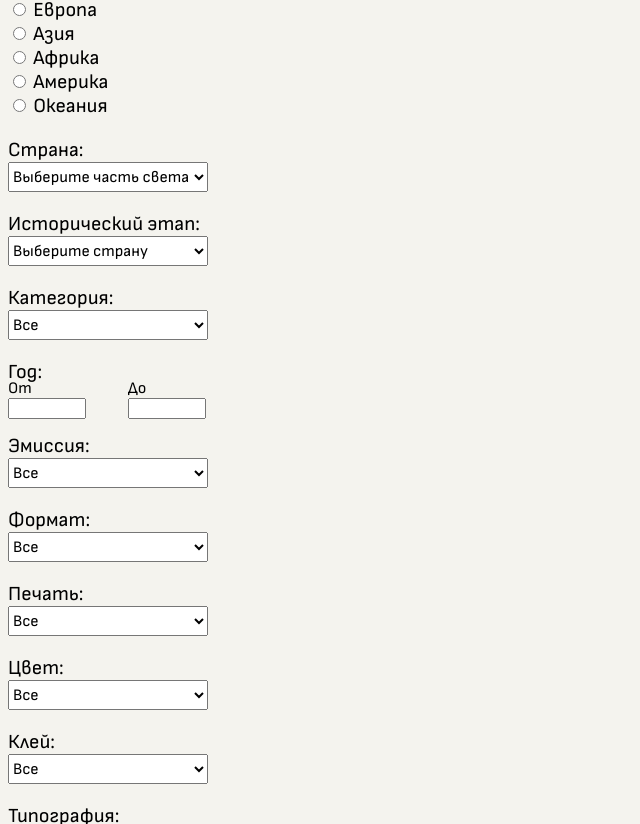
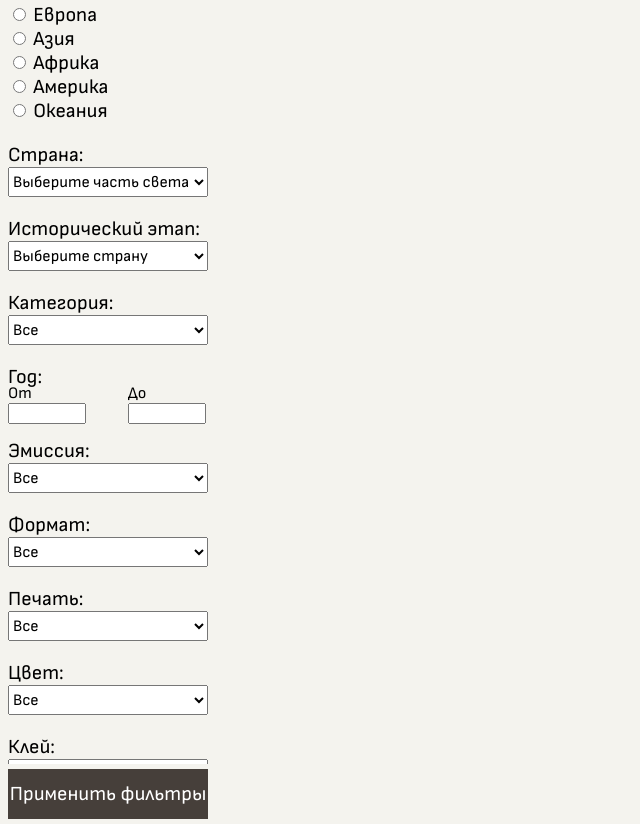
Before and after one commit to fridalif/collectioner_site, a Next.js app in the folder frontend/: page /catalog in a window 1280 px wide. Shown: the part 144-968 px from the top of the page, without its empty margins (0-640 px from the left). Built offline with nearby package versions, Linux system fonts and the light colour scheme; no server answers.

Commit message:
created commit filters button

```diff
--- a/frontend/src/components/Catalog/Catalog.jsx
+++ b/frontend/src/components/Catalog/Catalog.jsx
@@ -17,6 +17,7 @@ export function Catalog(){
     return(
         <div className={styles.catalogContainer}>
             <div className={styles.catalogSideBar}>
+                <div className={styles.catalogFilters}>
                     <div className={styles.catalogSideBarFilterBlock}>
                         Часть света:<br />
                         <form>
@@ -97,6 +98,10 @@ export function Catalog(){
                         </select>
                     </div>
                 </div>
+                <div className={styles.catalogCommitFilters}>
+                    Применить фильтры
+                </div>
+            </div>
         </div>
     )
 }
--- a/frontend/src/components/Catalog/Catalog.module.css
+++ b/frontend/src/components/Catalog/Catalog.module.css
@@ -7,12 +7,38 @@
 
 .catalogSideBar{
     display: flex;
+    margin-top: 5px;
+    flex-direction: column;
+    justify-content: space-between;
+    height: 860px;
+    width:200px;
+    gap:5px;
+}
+
+.catalogFilters{
+    display: flex;
     margin-top: 20px;
     flex-direction: column;
-    height: 850px;
+    height: 790px;
     width:200px;
     gap:20px;
     overflow: scroll;
+}
+
+.catalogCommitFilters{
+    background-color: #463F3A;
+    height: 50px;
+    width: 200px;
+    color:white;
+    font-family: 'Sofia-Sans';
+    font-size: 20px;
+    display: flex;
+    justify-content: center;
+    align-items: center;
+}
+
+.catalogCommitFilters:hover{
+    background-color: #221f1c;
 }
 
 .catalogSideBarTitle{
```
Lines whose indentation alone changed are shown as unchanged.
